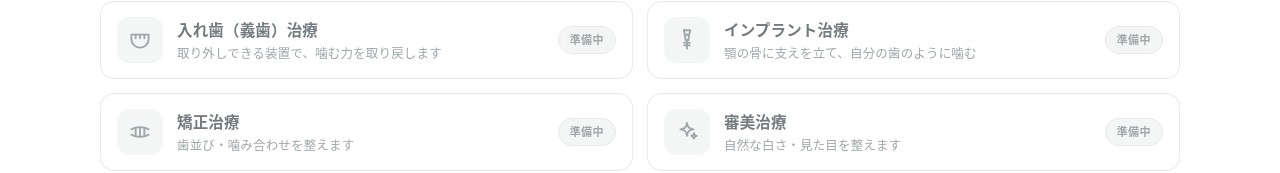
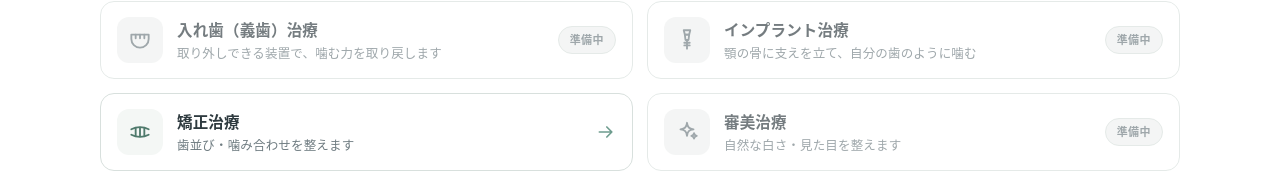
Before and after one commit to lifedesign-studio/dental, a plain HTML site: page index.html in a window 1280 px wide. Shown: the part 779-952 px from the top of the page. Drawn offline with Linux system fonts and the light colour scheme.

Commit message:
Add files via upload

```diff
--- a/index.html
+++ b/index.html
@@ -173,11 +173,11 @@ footer .ft{font-size:12px;color:var(--muted);margin-top:6px;}
         <div class="hc-body"><div class="hc-t">インプラント治療</div><div class="hc-d">顎の骨に支えを立て、自分の歯のように噛む</div></div>
         <span class="soon-chip">準備中</span>
       </div>
-      <div class="hub-card soon">
+      <a class="hub-card" href="ortho.html">
         <div class="hc-ico"><svg><use href="#ic-align"/></svg></div>
         <div class="hc-body"><div class="hc-t">矯正治療</div><div class="hc-d">歯並び・噛み合わせを整えます</div></div>
-        <span class="soon-chip">準備中</span>
-      </div>
+        <span class="hc-arrow"><svg><use href="#ic-arrow-right"/></svg></span>
+      </a>
       <div class="hub-card soon">
         <div class="hc-ico"><svg><use href="#ic-sparkle"/></svg></div>
         <div class="hc-body"><div class="hc-t">審美治療</div><div class="hc-d">自然な白さ・見た目を整えます</div></div>
```
